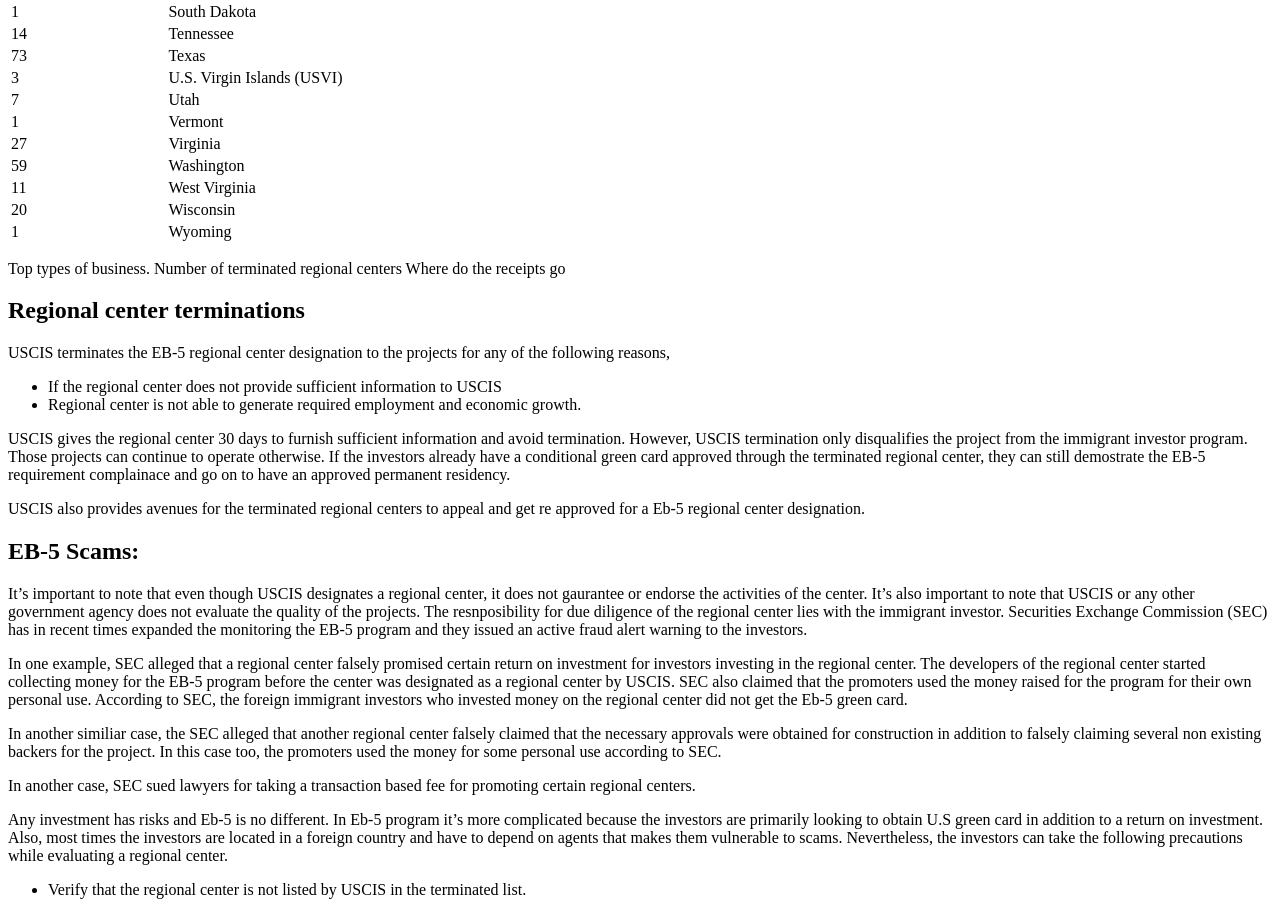
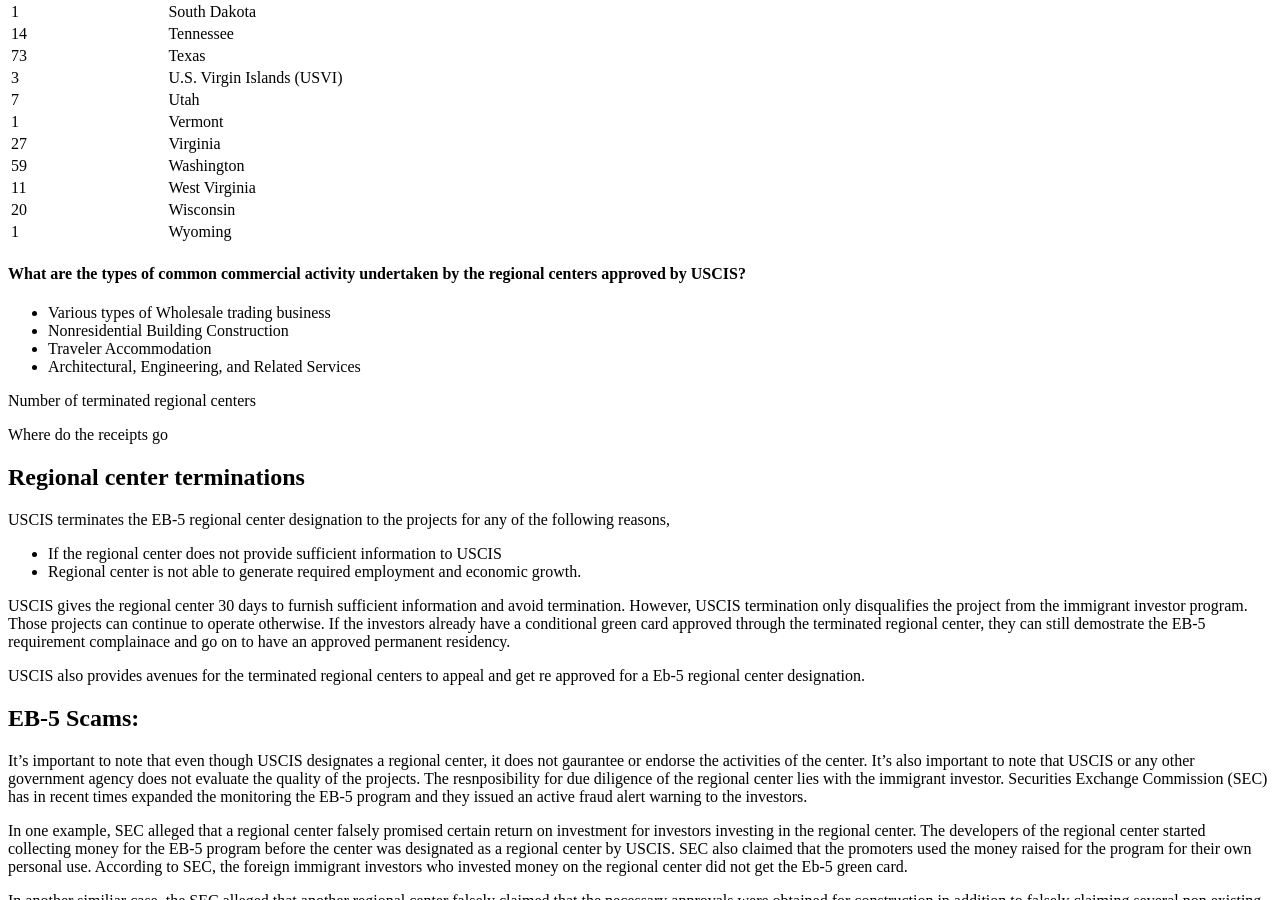
Before and after one commit to gitforwork2/gitforwork.github.io, a Jekyll site: the page built from _posts/2017-5-17-eb5-regional-center.md, in a window 1280 px wide and 900 px high, scrolled down 2204 px. Built offline with Jekyll 4.4.1, drawn with Linux system fonts in a browser that asks for light colours; nearby versions of some CDN libraries; comment, search, counter and statistics services are not loaded.

Commit message:
Update 2017-5-17-eb5-regional-center.md

```diff
--- a/_posts/2017-5-17-eb5-regional-center.md
+++ b/_posts/2017-5-17-eb5-regional-center.md
@@ -47,7 +47,6 @@ it's detailed business plan and details of employment generated.
 ## Stats
 We analyzed over 1000 USCIS designated regional centers and here is what we found,
 Number of regional centers by territory,
-
 
 No. of regional centers | State/Territory
 ------------------- | --------------
@@ -108,9 +107,14 @@ No. of regional centers | State/Territory
 20	| Wisconsin
 1	| Wyoming
 
+#### What are the types of common commercial activity undertaken by the regional centers approved by USCIS?
+- Various types of Wholesale trading business
+- Nonresidential Building Construction
+- Traveler Accommodation
+- Architectural, Engineering, and Related Services
 
-Top types of business.
 Number of terminated regional centers
+
 Where do the receipts go
 
 
```
